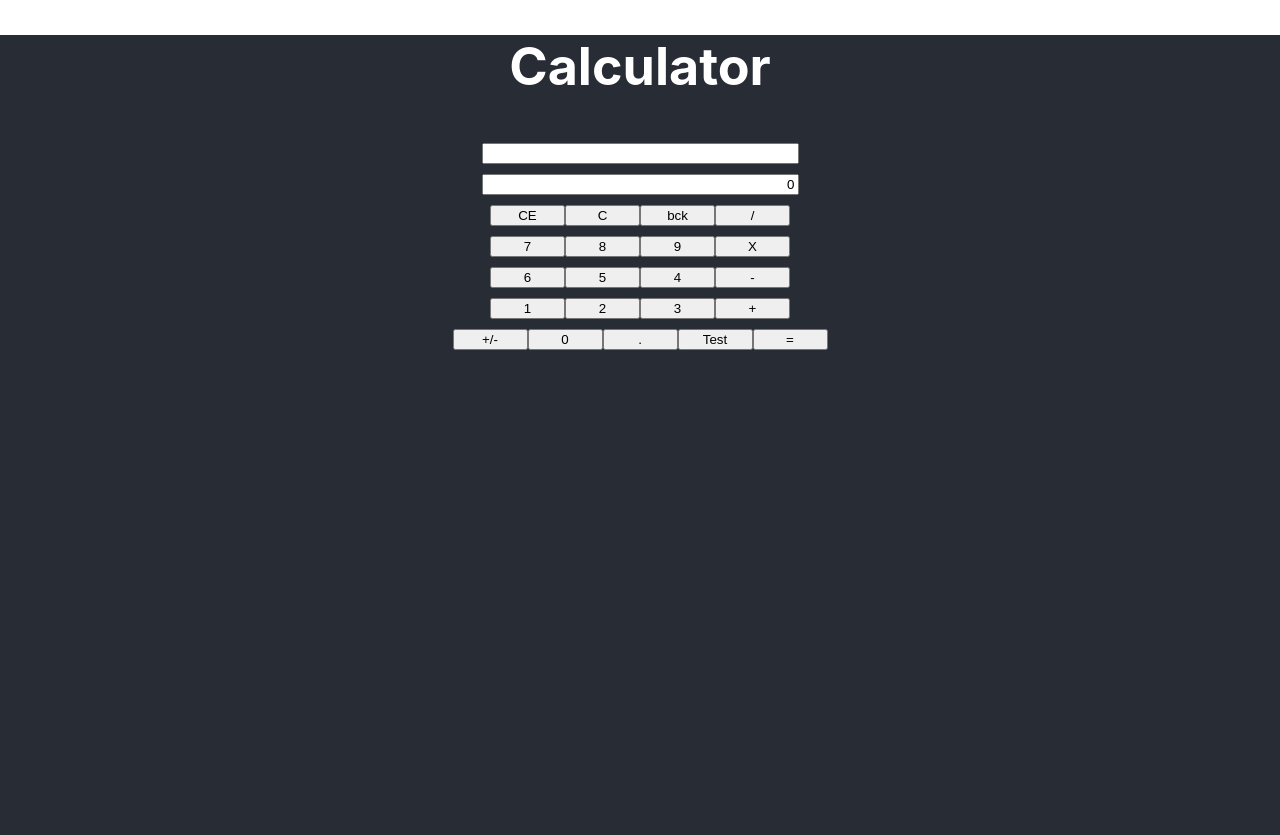
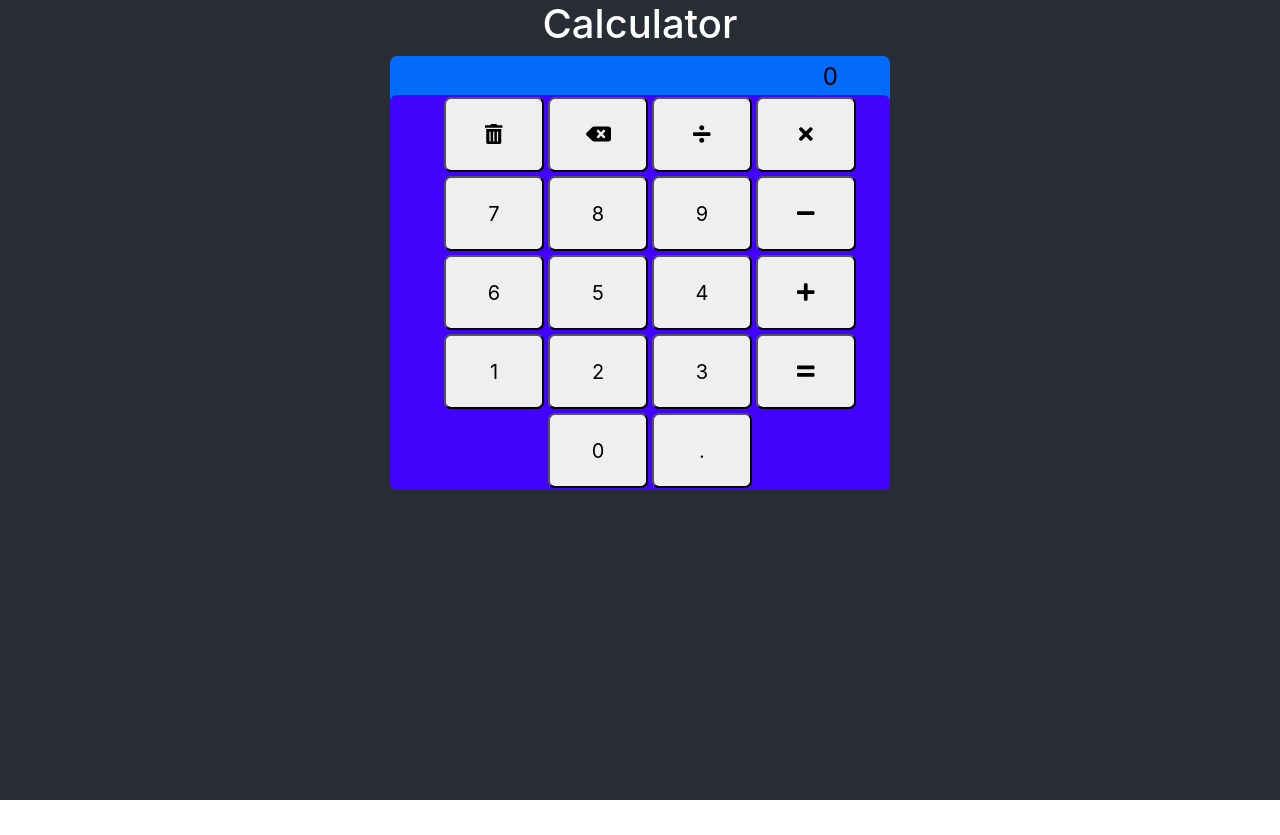
Before and after one commit to Kamalc407/Calculator, a React (Create React App) app: page / in a window 1280 px wide. After the commit the page ends 800 px from the top, so only its background shows below. Built offline with nearby package versions, Linux system fonts and the light colour scheme.

Commit message:
added style to calculator

```diff
--- a/package.json
+++ b/package.json
@@ -3,6 +3,9 @@
   "version": "0.1.0",
   "private": true,
   "dependencies": {
+    "@fortawesome/fontawesome-svg-core": "^1.2.26",
+    "@fortawesome/free-solid-svg-icons": "^5.12.0",
+    "@fortawesome/react-fontawesome": "^0.1.8",
     "@testing-library/jest-dom": "^4.2.4",
     "@testing-library/react": "^9.4.0",
     "@testing-library/user-event": "^7.2.1",
--- a/public/index.html
+++ b/public/index.html
@@ -10,6 +10,10 @@
       content="Web site created using create-react-app"
     />
     <link rel="apple-touch-icon" href="%PUBLIC_URL%/logo192.png" />
+    <link rel="stylesheet" href="https://maxcdn.bootstrapcdn.com/font-awesome/4.6.1/css/font-awesome.min.css">
+    <link rel="stylesheet" href="https://stackpath.bootstrapcdn.com/bootstrap/4.1.0/css/bootstrap.min.css"
+integrity="sha384-9gVQ4dYFwwWSjIDZnLEWnxCjeSWFphJiwGPXr1jddIhOegiu1FwO5qRGvFXOdJZ4"
+crossorigin="anonymous">
     <!--
       manifest.json provides metadata used when your web app is installed on a
       user's mobile device or desktop. See https://developers.google.com/web/fundamentals/web-app-manifest/
--- a/src/calculator.js
+++ b/src/calculator.js
@@ -1,31 +1,21 @@
-//1/8/20
+//1/24/20
 import React from 'react';
-
-//??  Why does ommitting () => from the onclick call back object cause the method you place inside to fire everytime you press any button?
-//++  refactor code (Find methods that are W.E.T and make D.R.Y && seperate concerns)
-
-// program expression input box
-// QA --> find bugs n fix
-// WHEN BROWSER RESIZES BUTTONS SHRINK .add responsivenes to calculator
-// as you enter numbers into fragment expression make placement commas
-// make it look pretty
-//OPTIONAL CLOSE UP SHOP AND MOVE ON!
-// program a !! ANOTHER COMPONENT solution history section
-// add REDUX to your app
-// connect to an APi in Your APP
-//refactor kepresses() & numberdisplay()
-// program parsenthesis buttons
-
-
+import { FontAwesomeIcon } from '@fortawesome/react-fontawesome'
+import { faDivide ,faTimes,faEquals,faMinus,faPlus,faTrashAlt,faBackspace } from '@fortawesome/free-solid-svg-icons'
+// reponsive window
+//put a setTimeout on CALCULATE it doesnt compute after one cmopututation
+//create a README
+//Finalize
+//merge unto github
 let style2 ={
         textAlign:'right'
     };
+
 class Calculator extends React.Component{
 	constructor(props){
 		super(props);
 		this.state = {
-			expFrag:'0',
-			expression:''
+			expression:'0'
 		};
 	};
 
@@ -33,194 +23,186 @@ class Calculator extends React.Component{
         this.keypress();
     }
 
-    	numberDisplay = (input) => {
-            if(this.state.expFrag.includes('.') === true && input === '.'){
+    test = () =>{
+        console.log("expression: " + this.state.expression + "  answer: "+ this.state.answer);
+	}
+
+    input = (number) =>{
+    	let expression = this.state.expression;
+    	if(this.state.expression === '0' && /\d/.test(number) === true ){
+	    		this.setState({
+		    		expression: number
+	    		});
+	    	}else if (this.state.expression === '0' && /\D/.test(number) === true ){
+	    		this.setState({
+			    	expression: this.state.expression.concat(number)
+		    	});
+	    	}else if (this.decimalCheck(number) === true){
 	    		return;
-            }else{
-        		if( this.state.expFrag === '0' && input === '0'){
+	    	}else if (/\+|\d-|\\|\*/.test(expression[expression.length - 1]) === true  && /\+|\\|\*/.test(number) === true){
 	    			return;
-        		}else if (this.state.expFrag === '0' && input === '.'){
+	    	}else if (/-/.test(expression[expression.length - 1]) === true  && /-/.test(number) === true){
+	    			let array = [...expression];
+	    			array.splice(array.length - 1,1,"+")
 	    			this.setState({
-                        expFrag:this.state.expFrag.concat(input),
-                        expression:this.state.expression
+			    	expression: array.join('')
 		    	});
-                }else if (this.state.expFrag === '0' && input !== '0'){
-        			this.setState({
-        				expFrag:input,
-        				expression:this.state.expression
-        		  	});
+
 	    	}else{
 		    	this.setState({
-        			expFrag:this.state.expFrag.concat(input),
-        			expression:this.state.expression
+			    	expression: this.state.expression.concat(number)
 		    	});
-        		};
-            };
+	    	}
 	};
 
-    	// expAppend = () => {
-    	// 	this.setState({
-    	// 		expFrag: this.state.expFrag,
-    	// 		expression: this.state.expFrag
-    	// 	});
-    	// };
-
-    	//take expression which should be " # operator # = ". and replace the state with the answer.
-        // for tunning total at the end of every operand function should be a call to the calculate function
-        answer = () => {
-            let total = 0,
-                expression = this.state.expression + this.state.expFrag;
-
-            let answer = eval(expression);
+    calculate = () =>{
+    	// setTimeout( ()=>{this.setState({expression: eval(this.state.expression).toString()}),10});
     	this.setState({
-                expFrag: answer.toString(),
-                expression: this.state.expression
+    		expression: eval(this.state.expression).toString()
     	});
-
     };
 
 
-
-
-
-
-
-
-    	//appends the operator to the numbers to be calculated and clears the display for the next set of numbers to inputted as well.
-    	appendOp = (operator) =>{
-    		this.numberDisplay(operator);
-            // console.log(this.state.expFrag)
-    		// setTimeout(()=>{this.expAppend()},10);
-    	};
-
-    	clearEntry = () => {
-    		this.setState({
-    			expFrag:'0',
-    			expression: this.state.expression
-    		});
-    	};
-
-    	clear = () => {
-    		this.setState({
-    			expFrag: '0' ,
-    			expression:''});
-    	};
-
-    //deletes the character at the end of the state display string
-    backspace = () =>{
-    	//slice portion and set
-    	if( this.state.expFrag.length === 1){
-    		this.setState({
-    			expFrag:'0'
-    		});
-    	}else{
-	    	let stateCopy = {...this.state};
-	    	this.setState({
-	    		expFrag:stateCopy.expFrag.slice(0,stateCopy.expFrag.length - 1)
-	    	});
-	    };
-    };
-
-    sign = () => {
-        let exp = [...this.state.expFrag];
-        if(exp.includes("-") === false){
-            exp.splice(0,0,'-');
-            this.setState({
-                expFrag: exp.join(""),
-                expression: this.state.expression
-            });
-        }else{
-            exp.splice(exp.indexOf("-"), 1);
-            this.setState({
-                expFrag: exp.join(""),
-                expression: this.state.expression
-            });
-        };
-    };
+	// if + / * come ofer operator replace it
+	//keypresses
+    decimalCheck = (input)=>{
+    	let expression = this.state.expression;
+    	let stopInput;
+    	let  target;
+    	if( /\+|\d-|\\|\*/.test(expression) === false && expression.includes('.') === true && input === '.'){
+    		stopInput = true;
+    	}else if( /\+|\d-|\\|\*/.test(expression) === true ){
+			for (var i = expression.length - 1; i >= 0; i--) {
+					if(/\+|\d-|\\|\*/.test(expression[i]) === true){
+						target = i;
+						break;
+					}
+			}
+			if(expression.slice(target,expression.length).includes('.') === true  && input === '.'){
+					stopInput = true;
+			}
+    	}
+    	return stopInput;
+    }
 
     keypress = () => {
         window.addEventListener(
             "keydown",
             (key) =>{
-                if(key.keyCode === 97){
-                    this.numberDisplay('1');
-                }else if (key.keyCode === 98){
-                    this.numberDisplay('2');
-                }else if (key.keyCode === 99){
-                    this.numberDisplay('3');
-                }else if (key.keyCode === 100){
-                    this.numberDisplay('4');
-                }else if (key.keyCode === 101){
-                    this.numberDisplay('5');
-                }else if (key.keyCode === 102){
-                    this.numberDisplay('6');
-                }else if (key.keyCode === 103){
-                    this.numberDisplay('7');
-                }else if (key.keyCode === 104){
-                    this.numberDisplay('8');
-                }else if (key.keyCode === 105){
-                    this.numberDisplay('9');
-                }else if (key.keyCode === 104){
-                    this.numberDisplay('8');
-                }else if (key.keyCode === 96){
-                    this.numberDisplay('0');
-                }else if (key.keyCode === 8){
-                    this.backspace();
-                }else if (key.keyCode === 110){
-                    this.numberDisplay('.');
-                }else if (key.keyCode === 111){
-                    this.appendOp('/');
-                }else if (key.keyCode === 106){
-                    this.appendOp('*');
-                }else if (key.keyCode === 109){
-                    this.appendOp('-');
-                }else if (key.keyCode === 32){
-                    this.clearEntry();
-                }else if (key.keyCode === 13){
-                    this.answer();
+            	// if(key.which === 97){
+            	// 	this.input("1");
+            	// }else{
+            	// 	this.input("2");
+            	// }
+                switch(key.which){
+                	case 96:
+                		this.input("0");
+                	break;
+                	case 97:
+                		this.input("1");
+                	break;
+                	case 98:
+                		this.input("2");
+                	break;
+                	case 99:
+                		this.input("3");
+                	break;
+                	case 100:
+                		this.input("4");
+                	break;
+                	case 101:
+                		this.input("5");
+                	break;
+                	case 102:
+                		this.input("6");
+                	break;
+                	case 103:
+                		this.input("7");
+                	break;
+                	case 104:
+                		this.input("8");
+                	break;
+                	case 105:
+                		this.input("9");
+                	break;
+                	case 107:
+                		this.input("+");
+                	break;
+                	case 109:
+                		this.input("-");
+                	break;
+                	case 110:
+                		this.input(".");
+                	break;
+                	case 106:
+                		this.input("*");
+                	break;
+                	case 111:
+                		this.input("/");
+                	break;
+                	case 13:
+                		this.calculate();
+                	break;
+                	default:
+                	 return;
                 }
        		 },false);
 
     };
 
+    clearExpression = ()=>{
+        this.setState({
+            expression:"0"
+         });
+    };
 
+    backspace = () => {
+    	let expr = [...this.state.expression];
+    	expr.splice(expr.length -1, 1);
+
+    	this.setState({
+    		expression: expr.join("")
+    	});
+    };
+    // <FontAwesomeIcon icon="check-square" />
 	render(){
 		return(
 	   <div>
 			 <h1>Calculator</h1>
+
 	         <div id="parent">
-                  <input id="display" style={style2} value={this.state.expression}/><br/>
-		          <input id="display" style={style2} value={this.state.expFrag}/><br/>
+	         	  <div id="inputBox">
+		          	<input id="display" style={style2} value= {this.state.expression}/><br/>
+	         	  </div>
+	         	  <div id="buttons">
 			          <div className="b">
-		            <button id="clearEntry" onClick={ () => this.clearEntry()}>CE</button>
-		            <button id="allClear" onClick={ () => this.clear()}>C</button>
-		            <button id="backspace" onClick={() => this.backspace()}>bck</button>
-		            <button id="division"onClick={() => this.appendOp('/')}>/</button>
+			            <button class="endr" id="clear" onClick={()=> this.clearExpression()}><FontAwesomeIcon icon={faTrashAlt}/></button>
+			            <button id="backspace" onClick = {() => this.backspace()}><FontAwesomeIcon icon={faBackspace}/></button>
+			            <button id="divide"onClick={()=> this.input("/")}><FontAwesomeIcon icon={faDivide}/></button>
+			            <button class="endl" id="multiply" onClick={()=> this.input("*")}><FontAwesomeIcon icon={faTimes}/></button>
 			         </div>
 			         <div className="b">
-		            <button id="seven" onClick ={() => this.numberDisplay('7')}>7</button>
-		            <button id="eight" onClick ={() => this.numberDisplay('8')}>8</button>
-		            <button id="nine" onClick ={() => this.numberDisplay('9')}>9</button>
-		            <button id="multiply" onClick ={ () => this.appendOp('*')}>X</button>
+			            <button class="endr" id="seven" onClick={()=> this.input("7")}>7</button>
+			            <button id="eight" onClick={()=> this.input("8")}>8</button>
+			            <button id="nine" onClick={()=> this.input("9")}>9</button>
+			            <button class="endl" id="subtract" onClick={()=> this.input("-")}><FontAwesomeIcon icon={faMinus}/></button>
 			         </div>
 			         <div className="b">
-		            <button id="six" onClick ={() => this.numberDisplay('6')}>6</button>
-		            <button id="five" onClick ={() => this.numberDisplay('5')}>5</button>
-		            <button id="four" onClick ={() => this.numberDisplay('4')}>4</button>
-		            <button id="subtract" onClick ={() => this.appendOp('-')}>-</button>
+			            <button class="endr" id="six" onClick={()=> this.input("6")}>6</button>
+			            <button id="five" onClick={()=> this.input("5")}>5</button>
+			            <button id="four" onClick={()=> this.input("4")}>4</button>
+			            <button id="add" class="endl"onClick={()=> this.input("+")}><FontAwesomeIcon icon={faPlus}/></button>
 			         </div>
 			         <div className="b">
-		            <button id="one" onClick ={() => this.numberDisplay('1')}>1</button>
-		            <button id="two" onClick ={() => this.numberDisplay('2')}>2</button>
-		            <button id="three" onClick ={() => this.numberDisplay('3')}>3</button>
-		            <button id="add" onClick ={() => this.appendOp('+')}>+</button>
+			            <button class="endr" id="one" onClick={()=> this.input("1")}>1</button>
+			            <button id="two" onClick={()=> this.input("2")}>2</button>
+			            <button id="three" onClick={()=> this.input("3")}>3</button>
+			            <button class="endl" id="equals" onClick={()=> this.calculate()}><FontAwesomeIcon icon={faEquals}/></button>
 			         </div>
 			         <div className="b">
-		            <button id="sign" onClick ={() => this.sign()}>+/-</button>
-		            <button id="zero" onClick ={() => this.numberDisplay('0')}>0</button>
-		            <button id="decimal" onClick ={() => this.numberDisplay('.')}>.</button>
-                    <button id="decimal" onClick = {() => console.log("expFrag: " + this.state.expFrag + "  expression: " + this.state.expression )}>Test</button>
-		            <button id="result" onClick = {() => this.answer()}>=</button>
+			            <button id="zero" onClick={()=> this.input("0")}>0</button>
+			            <button id="decimal" onClick={()=> this.input(".")}>.</button>
+			         </div>
 			      </div>
 	        </div>
         </div>);
@@ -228,19 +210,3 @@ class Calculator extends React.Component{
 };
 
 export default Calculator;
-
-// calculate = () => {
-//           let newexp, sum;
-//           if(this.state.expression.includes("-") === true){
-//             newexp = this.state.expression.slice(0,this.state.expression.indexOf("-"));
-//           }
-//           sum = (Number(newexp) - Number(this.state.expFrag));
-//           console.log( Number(newexp) +" - "+ Number(this.state.expFrag) + " = "+ sum);
-//           console.log( "expression: "+ this.state.expression +"  expFrag: "+ this.state.expFrag);
-//           this.setState({
-//             expFrag: sum.toString(),
-//             expression: sum.toString()
-//           });
-//               // expression has the answer duplicated
-//               // append reset is getting called when u press - so its appending the expression to theanswer
-//             };
--- a/src/index.css
+++ b/src/index.css
@@ -10,23 +10,51 @@ body {
 
 
 :root{
-	--buttonwidth:75px;
+	--buttonwidth:100px;
+  --buttonheight:75px;
+  --buttonFont:32px;
+  --inputFont:50px;
+
 };
-/*FLOAT THE PARENTS TO THE LEFT AND CLEAR THE CHILDREN BOTH */
 div{
 	float:left; /*gets each row on oneline*/
 	display: inline-block;
 	}
 .b{
 	clear:both; /*stops eachline from sticking to eachother*/
+  margin-left: 20px
   }
 input {
-	width: 309px;
+	width: 400px;
+  height: var(--buttonheight);
 }
 button{
 		width:var(--buttonwidth);
+    height: var(--buttonheight);
+    margin:2px;
+    border-radius: 7px;
+    font-size: 20px;
 	}
+button:hover{
+  background-color: #d3cfff;
+}
+#buttons{
+    background-color: #4103fc;
+    border-radius: 7px;
+}
 
+#parent{
+  background-color: #036bfc;
+  width:500px;
+  margin: auto;
+  border-radius: 7px;
+}
+input{
+    font-size:24px;
+    height:35px;
+  background-color: #036bfc;
+  border:  none;
+}
 code {
   font-family: source-code-pro, Menlo, Monaco, Consolas, "Courier New",
     monospace;
--- a/src/index.js
+++ b/src/index.js
@@ -4,7 +4,11 @@ import './index.css';
 import App from './App';
 import * as serviceWorker from './serviceWorker';
 
+
 ReactDOM.render(<App />, document.getElementById('root'));
+// const element =
+// ReactDOM.render(element, document.body)
+
 
 // If you want your app to work offline and load faster, you can change
 // unregister() to register() below. Note this comes with some pitfalls.
```
Also changed, not shown: 1 other file (tests, documents, lock files or other folders). Lines whose indentation alone changed are shown as unchanged.
